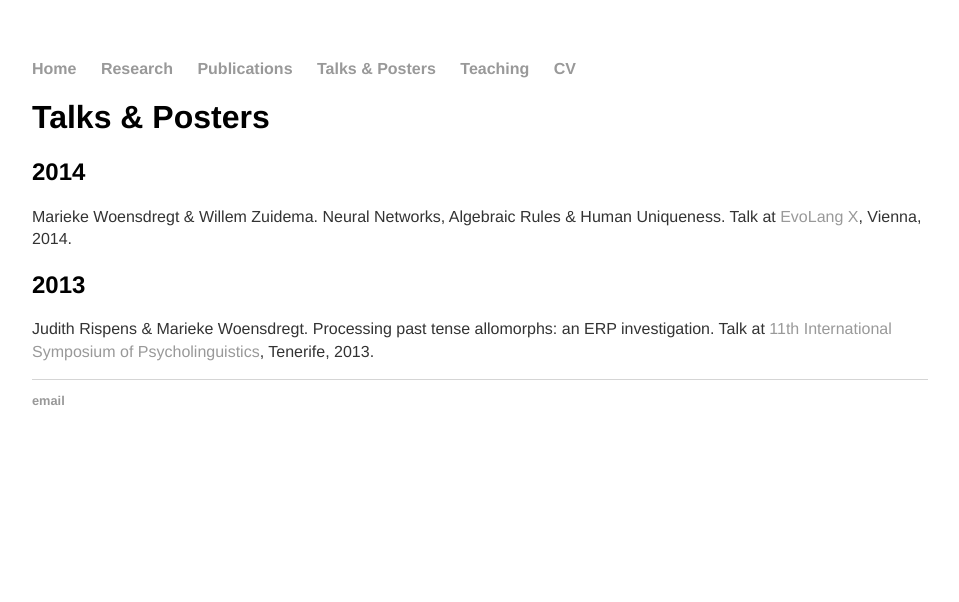
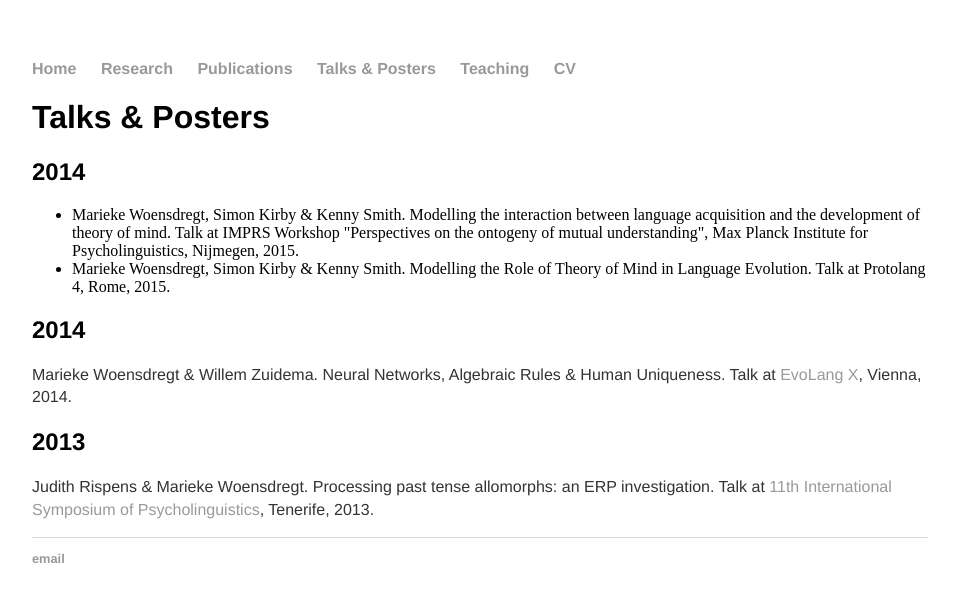
Before and after one commit to marieke-woensdregt/marieke-woensdregt.github.io, a Jekyll site: the page built from talks_n_posters/index.html, in a window 1280 px wide. Shown: the top 602 px of the page, without its empty margins (160-1119 px from the left). Built offline with Jekyll 4.4.1, drawn with Linux system fonts in a browser that asks for light colours.

Commit message:
Update index.html

```diff
--- a/talks_n_posters/index.html
+++ b/talks_n_posters/index.html
@@ -4,6 +4,19 @@ title: Talks_n_Posters
 ---
 <div class="blurb">
 	<h1>Talks &amp; Posters</h1>
+
+	<h2> 2014 </h2>
+	<p>
+		<ul>
+		<li> Marieke Woensdregt, Simon Kirby &amp; Kenny Smith.
+			Modelling the interaction between language acquisition and the development of theory of mind.
+			Talk at IMPRS Workshop "Perspectives on the ontogeny of mutual understanding",
+			Max Planck Institute for Psycholinguistics, Nijmegen, 2015. </li>
+		<li> Marieke Woensdregt, Simon Kirby &amp; Kenny Smith.
+			Modelling the Role of Theory of Mind in Language Evolution.
+			Talk at Protolang 4, Rome, 2015. </li>
+		</ul>
+	</p>
 
 	<h2> 2014 </h2>
 	<p>
```
